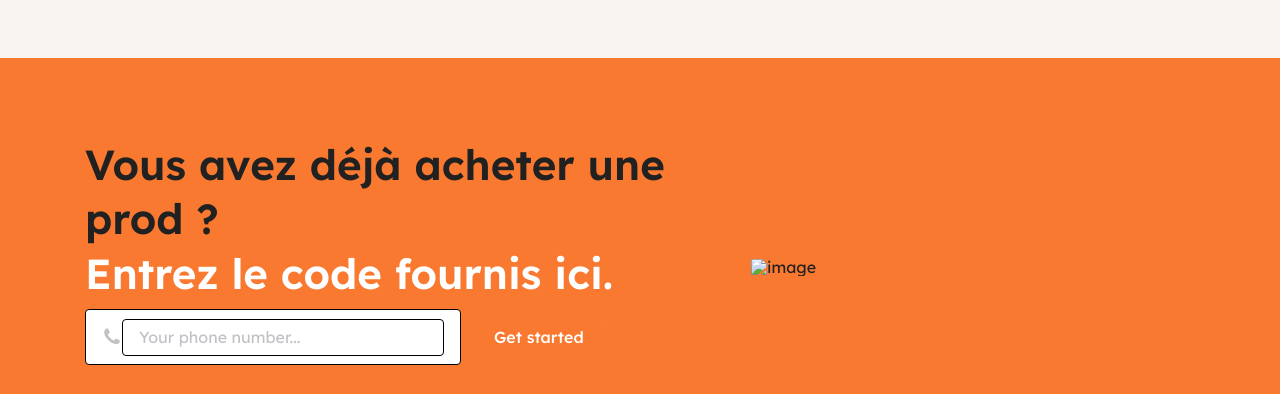
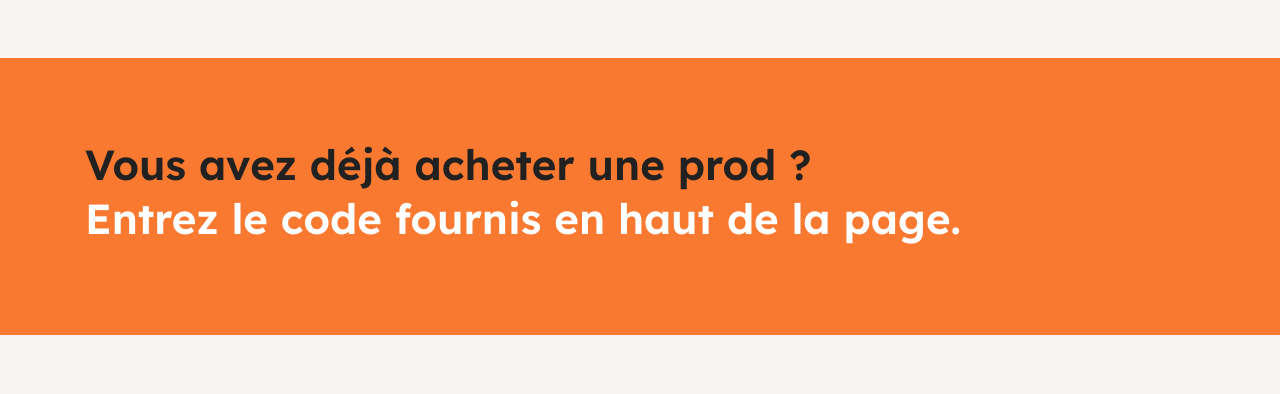
Before and after one commit to MattiaPARRINELLO/Prod-test-website, a website built with Parcel: page index.html in a window 1280 px wide. Shown: the part 2406-2800 px from the top of the page. Built offline with nearby package versions, Linux system fonts and the light colour scheme; files whose address does not match are found by name.

Commit message:
Improuve Index.html

```diff
--- a/index.html
+++ b/index.html
@@ -7,7 +7,7 @@
     <meta property="twitter:card" content="summary_large_image" />
     <meta charset="utf-8" />
     <meta name="viewport" content="width=device-width, initial-scale=1.0" />
-
+    <script src="https://ajax.googleapis.com/ajax/libs/jquery/3.3.1/jquery.min.js"></script>
     <meta name="viewport" content="width=device-width, initial-scale=1.0" />
     <meta charset="utf-8" />
     <meta property="twitter:card" content="summary_large_image" />
@@ -191,9 +191,10 @@ dont vous avez besoin.
                       type="text"
                       placeholder="Votre code"
                       class="home-textinput input"
+                      id = "code"
                     />
                   </div>
-                  <button class="home-button button-primary button">
+                  <button class="home-button button-primary button" id="download" onclick="download()">
 Telecharger votre prod
                   </button>
                 </div>
@@ -253,7 +254,7 @@ Fichier MP3 ou WAV fournis (dépend de l&apos;offre achetée
 Accedez à toutes les prods en
                 </span>
                 <span class="home-text10">
-1 clique
+1 clic
                 </span>
               </h2>
               <div class="home-cards-container">
@@ -359,36 +360,9 @@ Vous avez déjà acheter une prod ?
                   </span>
                   <br />
                   <span class="home-text19">
-Entrez le code fournis ici.
+Entrez le code fournis en haut de la page.
                   </span>
                 </h1>
-                <div class="home-input-container1">
-                  <div class="home-container2 input">
-                    <svg
-                      viewBox="0 0 804.5714285714286 1024"
-                      class="home-icon08"
-                    >
-                      <path
-                        d="M804.571 708.571c0 20.571-9.143 60.571-17.714 79.429-12 28-44 46.286-69.714 60.571-33.714 18.286-68 29.143-106.286 29.143-53.143 0-101.143-21.714-149.714-39.429-34.857-12.571-68.571-28-100-47.429-97.143-60-214.286-177.143-274.286-274.286-19.429-31.429-34.857-65.143-47.429-100-17.714-48.571-39.429-96.571-39.429-149.714 0-38.286 10.857-72.571 29.143-106.286 14.286-25.714 32.571-57.714 60.571-69.714 18.857-8.571 58.857-17.714 79.429-17.714 4 0 8 0 12 1.714 12 4 24.571 32 30.286 43.429 18.286 32.571 36 65.714 54.857 97.714 9.143 14.857 26.286 33.143 26.286 50.857 0 34.857-103.429 85.714-103.429 116.571 0 15.429 14.286 35.429 22.286 49.143 57.714 104 129.714 176 233.714 233.714 13.714 8 33.714 22.286 49.143 22.286 30.857 0 81.714-103.429 116.571-103.429 17.714 0 36 17.143 50.857 26.286 32 18.857 65.143 36.571 97.714 54.857 11.429 5.714 39.429 18.286 43.429 30.286 1.714 4 1.714 8 1.714 12z"
-                      ></path>
-                    </svg>
-                    <input
-                      type="text"
-                      placeholder="Your phone number..."
-                      class="home-textinput1 input"
-                    />
-                  </div>
-                  <button class="home-button1 button-primary button">
-Get started
-                  </button>
-                </div>
-              </div>
-              <div class="home-image-container3">
-                <img
-                  alt="image"
-                  src=""
-                  class="home-image3"
-                />
               </div>
             </div>
           </div>
@@ -518,5 +492,6 @@ Description
         runAllScripts();
       };
     </script>
+    <script src="script.js"></script>
   </body>
 </html>
```
